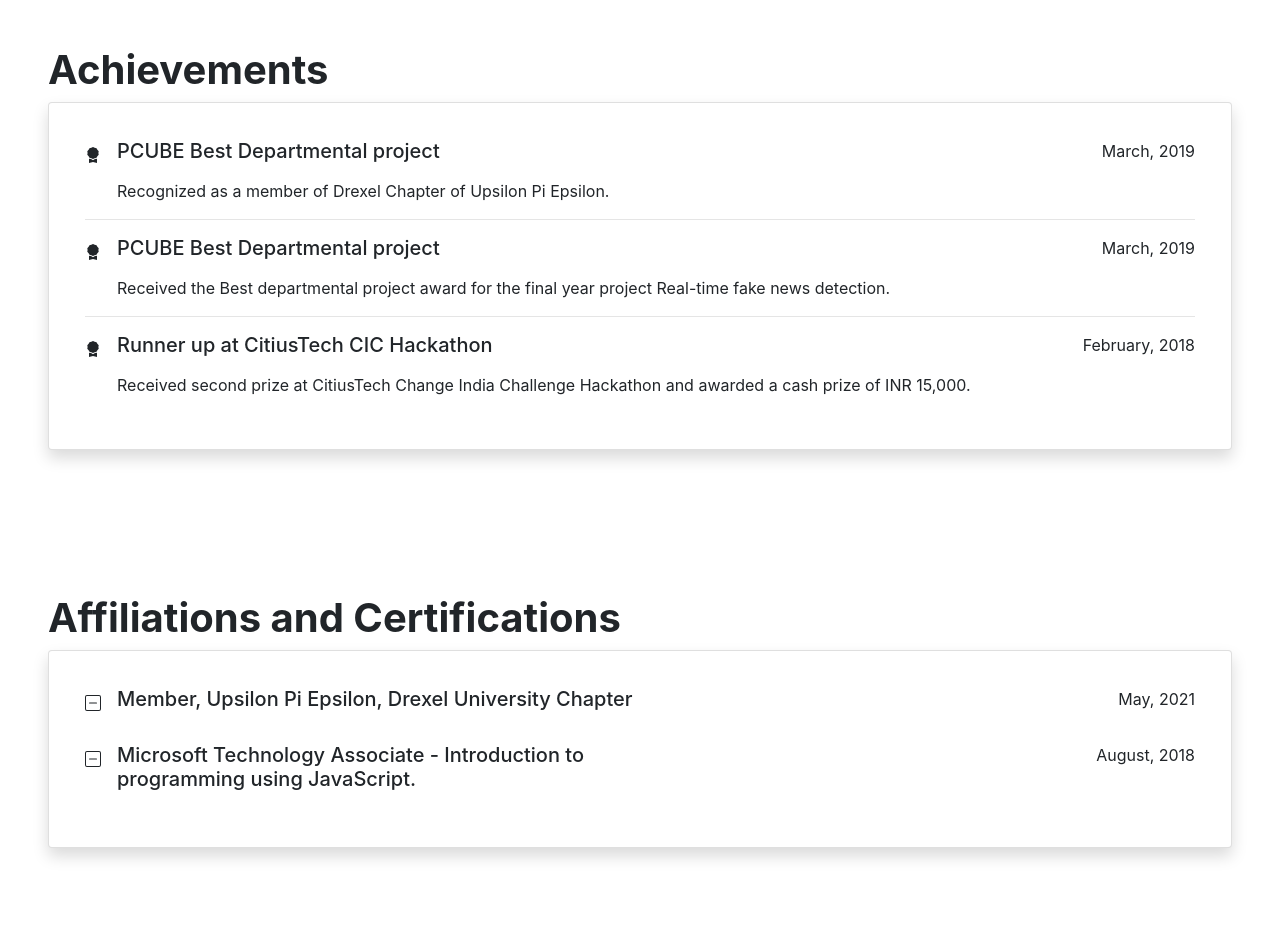
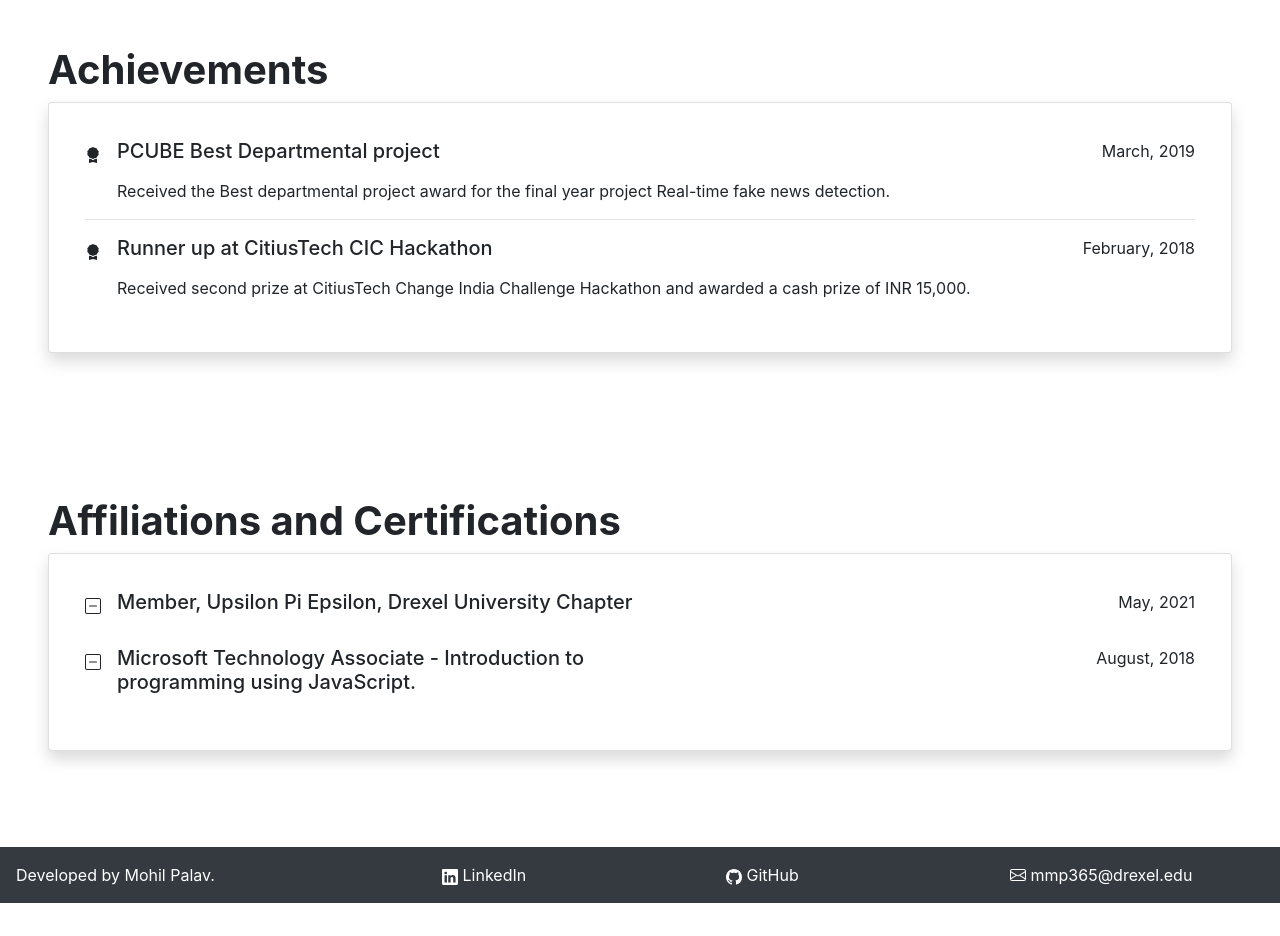
Before and after one commit to Mohilpalav/portfolio, a Vue app: page / in a window 1280 px wide. Shown: the part 6220-7156 px from the top of the page. After the commit the page ends 7123 px from the top, so only its background shows below. Built offline with nearby package versions, Linux system fonts and the light colour scheme.

Commit message:
Update Achievements.vue

```diff
--- a/src/components/Achievements.vue
+++ b/src/components/Achievements.vue
@@ -5,26 +5,6 @@
         <h1><b> Achievements </b></h1>
         <b-card v-onscroll class="shadow p-3 mb-5 bg-white rounded">
         <b-card-text>
-            <ul class="list-unstyled">
-                <b-media tag="li">
-                <template #aside>
-                    <b-icon class="mt-2" icon="award-fill"></b-icon>
-                </template>
-                <div class="row">
-                    <div class="col-sm">
-                       <h5 class="mt-0 mb-1">PCUBE Best Departmental project</h5>
-                    </div>
-                    <div class="col-sm">
-                    <p class="text-right">March, 2019</p>
-                    </div>
-                </div>
-
-                <p class="mb-0">
-                    Recognized as a member of Drexel Chapter of Upsilon Pi Epsilon.
-                </p>
-                </b-media>
-            </ul>
-            <hr>
 
             <ul class="list-unstyled">
                 <b-media tag="li">
```
